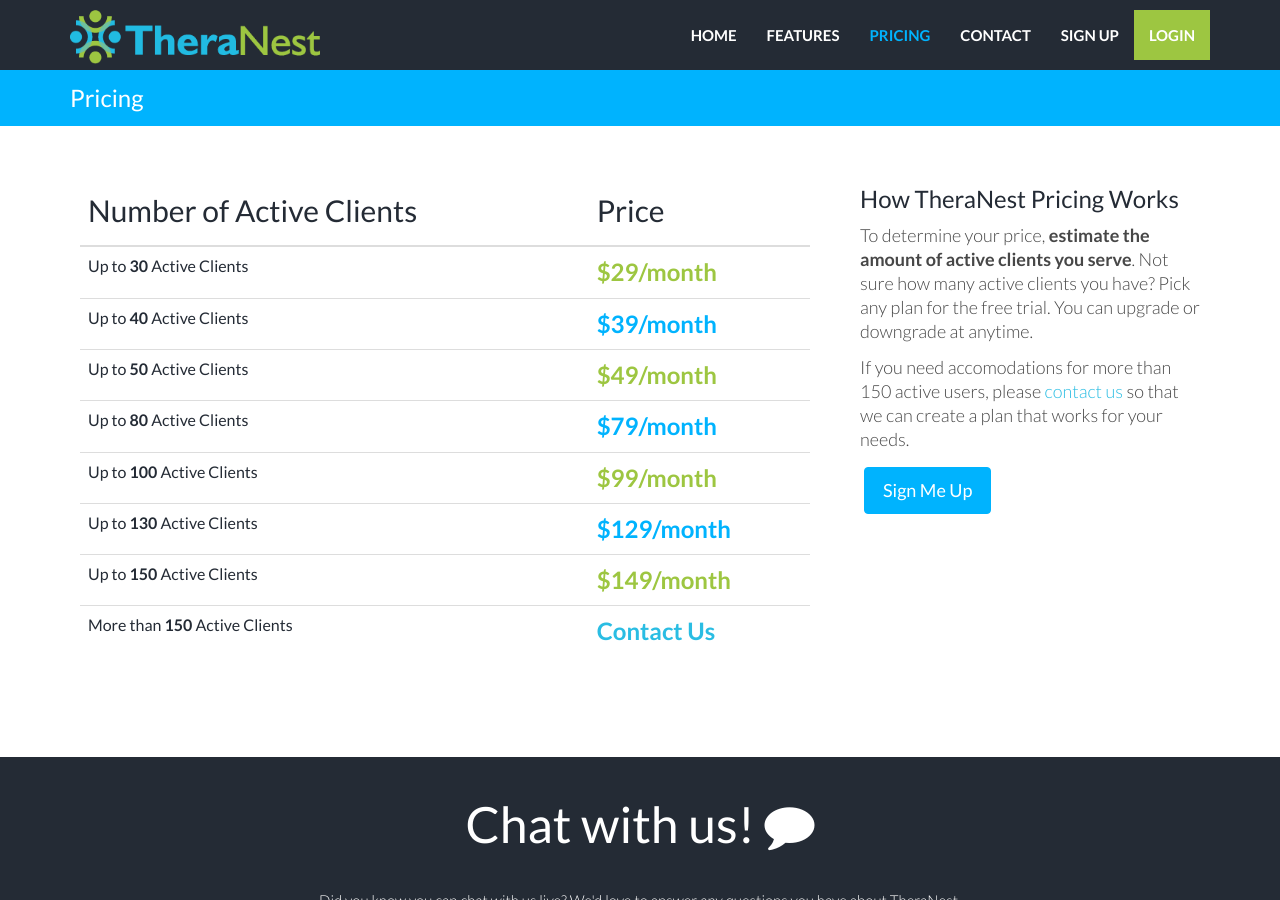
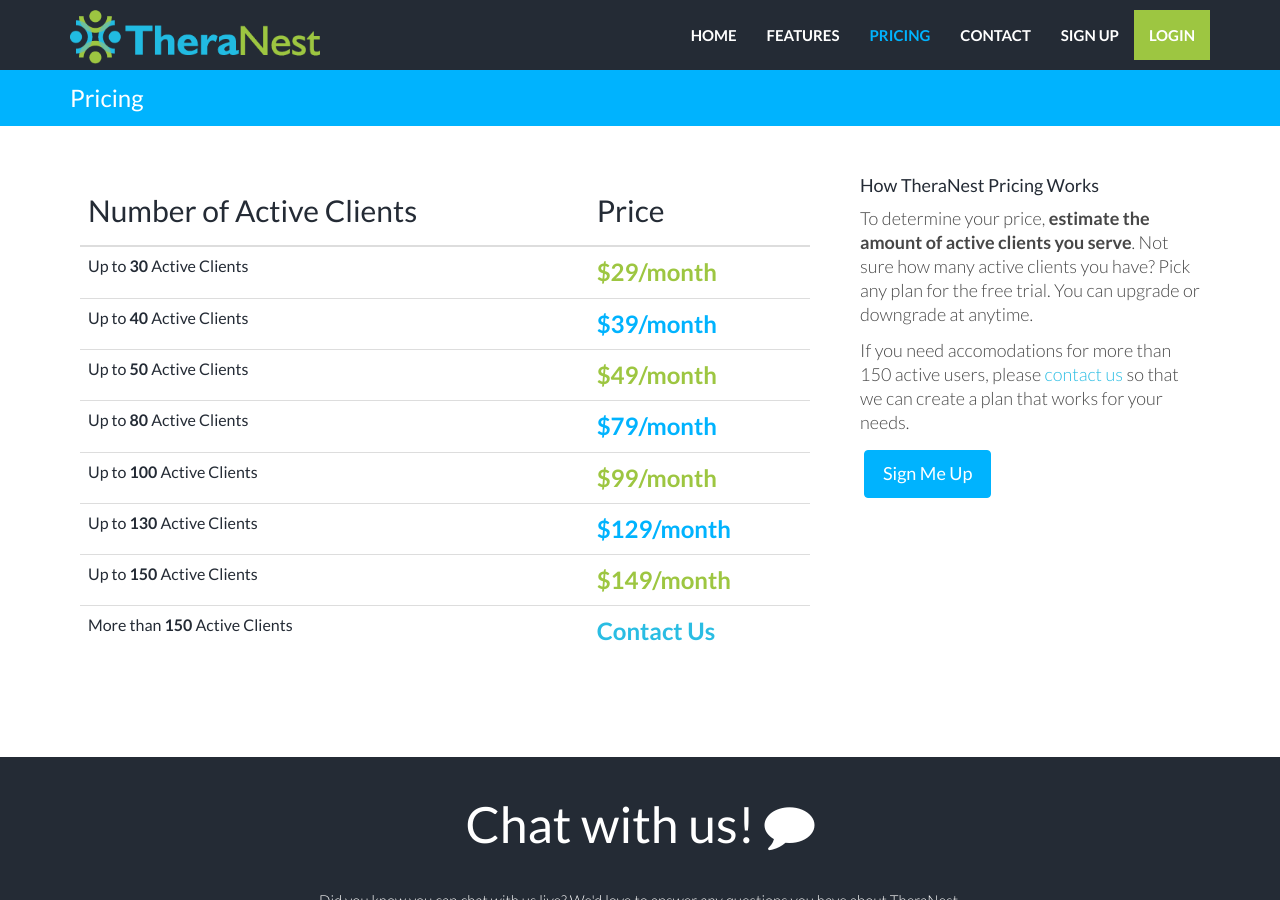
Before and after one commit to kaylacille/theranest-update, a Jekyll site: the page built from pricing.html, in a window 1280 px wide and 900 px high. Built offline with Jekyll 4.4.1, drawn with Linux system fonts in a browser that asks for light colours; nearby versions of some CDN libraries.

```diff
--- a/pricing.html
+++ b/pricing.html
@@ -51,7 +51,7 @@ permalink: /pricing/
         </div>
 
         <div class="col-lg-4">
-          <h3>How TheraNest Pricing Works</h3>
+          <h4>How TheraNest Pricing Works</h4>
             <p>To determine your price, <b>estimate the amount of active clients you serve</b>. Not sure how many active clients you have? Pick any plan for the free trial. You can upgrade or downgrade at anytime.</p>
             <p>If you need accomodations for more than 150 active users, please <a href="{{"/contact/" | prepend: site.baseurl }}">contact us</a> so that we can create a plan that works for your needs.</p>
             <a href="{{"/" | prepend: site.baseurl }}" class="btn btn-theme">Sign Me Up</a>
@@ -78,7 +78,7 @@ permalink: /pricing/
             <div class="accordion-group">
               <div class="accordion-heading">
                 <a class="accordion-toggle collapsed" data-toggle="collapse" data-parent="#accordion1" href="#collapseOne">
-                  <h3>What is an active client?</h3>
+                  <h4>What is an active client?</h4>
                 </a>
               </div>
               <div id="collapseOne" class="accordion-body collapse" style="height: 0px;">
@@ -91,7 +91,7 @@ permalink: /pricing/
             <div class="accordion-group">
               <div class="accordion-heading">
                 <a class="accordion-toggle" data-toggle="collapse" data-parent="#accordion1" href="#collapseTwo">
-                  <h3>Do you charge per therapist or staff member?</h3>
+                  <h4>Do you charge per therapist or staff member?</h4>
                 </a>
               </div>
               <div id="collapseTwo" class="accordion-body collapse">
@@ -107,7 +107,7 @@ permalink: /pricing/
           <div class="accordion-group">
             <div class="accordion-heading">
               <a class="accordion-toggle" data-toggle="collapse" data-parent="#accordion2" href="#collapseThirteen">
-                <h3>I have more than 150 active clients, will TheraNest work for me?</h3>
+                <h4>I have more than 150 active clients, will TheraNest work for me?</h4>
               </a>
             </div>
             <div id="collapseThirteen" class="accordion-body collapse">
@@ -120,7 +120,7 @@ permalink: /pricing/
           <div class="accordion-group">
             <div class="accordion-heading">
               <a class="accordion-toggle" data-toggle="collapse" data-parent="#accordion2" href="#collapseFourteen">
-                <h3>What is the final cost to file electronic claims?</h3>
+                <h4>What is the final cost to file electronic claims?</h4>
               </a>
             </div>
             <div id="collapseFourteen" class="accordion-body collapse">
```
